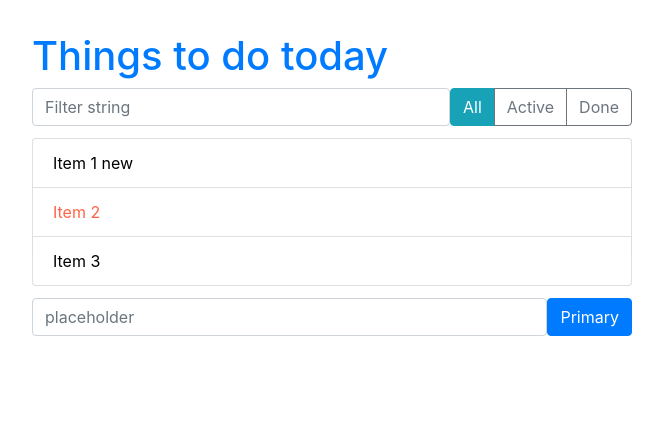
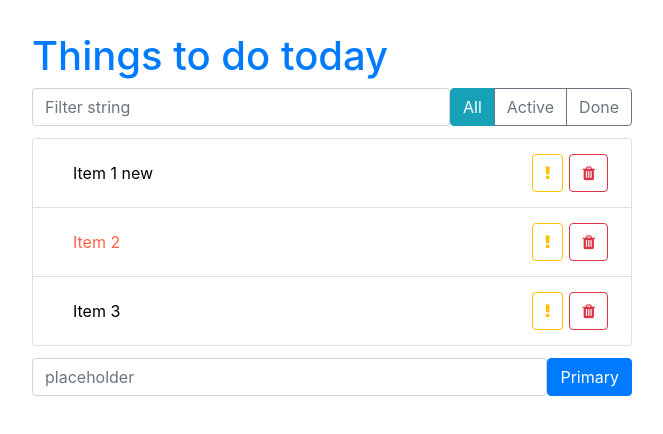
Before and after one commit to aslukin/React_app02, a React (Create React App) app: page / in a window 1280 px wide. Shown: the top 434 px of the page, without its empty margins (308-971 px from the left). Built offline with nearby package versions, Linux system fonts and the light colour scheme.

Commit message:
finaized layout+icons

```diff
--- a/package.json
+++ b/package.json
@@ -7,7 +7,7 @@
     "@testing-library/react": "^9.5.0",
     "@testing-library/user-event": "^7.2.1",
     "bootstrap": "^4.5.0",
-    "bootstrap-icons": "^1.0.0-alpha5",
+    "font-awesome": "^4.7.0",
     "react": "^16.13.1",
     "react-dom": "^16.13.1",
     "react-scripts": "3.4.1"
--- a/src/App.css
+++ b/src/App.css
@@ -1,5 +1,8 @@
 
 @import "~bootstrap/dist/css/bootstrap.min.css";
+@import '~font-awesome/css/font-awesome.min.css';
+
+
 
 .todo-app {
   margin: 2rem auto 0 auto;
--- a/src/Components/Todo-List-Item/Todo-List-Item.css
+++ b/src/Components/Todo-List-Item/Todo-List-Item.css
@@ -1,11 +1,14 @@
 
 
 .todo-list-item {
-    font-size: 1rem;
+    display: flex;
+    justify-content: space-between;
+    align-items: center;
+
+
   }
 
-  .todo-list-item button {
-    width: 35px;
+  .todo-list-item-button {
     margin: 3px;
   }
 
--- a/src/Components/Todo-List-Item/Todo-List-Item.js
+++ b/src/Components/Todo-List-Item/Todo-List-Item.js
@@ -1,17 +1,25 @@
 import React from 'react'
 import './Todo-List-Item.css'
 
-const TodoListItem = ({label, important = false, id}) => {
+const TodoListItem = ({ label, important = false, id }) => {
     const style = {
         color: important ? 'tomato' : 'black'
     }
     return (
-        <span className = "todo-list-item" style = {style}>
-
-            {label}
-
-        </span>
-
+        <div className="todo-list-item">
+            <div className="todo-list-item-label" style={style}>
+                {label}
+            </div>
+            <div>
+                <button type="button" className="btn btn-outline-warning todo-list-item-button">
+                    <i className="fa fa-exclamation" />
+                </button>
+                <button type="button" className="btn btn-outline-danger todo-list-item-button">
+                    {/* <i className="fa fa-archive"></i> */}
+                    <i className="fa fa-trash"></i>
+                </button>
+            </div>
+        </div>
     )
 }
 export default TodoListItem
```
Also changed, not shown: 1 other file (tests, documents, lock files or other folders).
